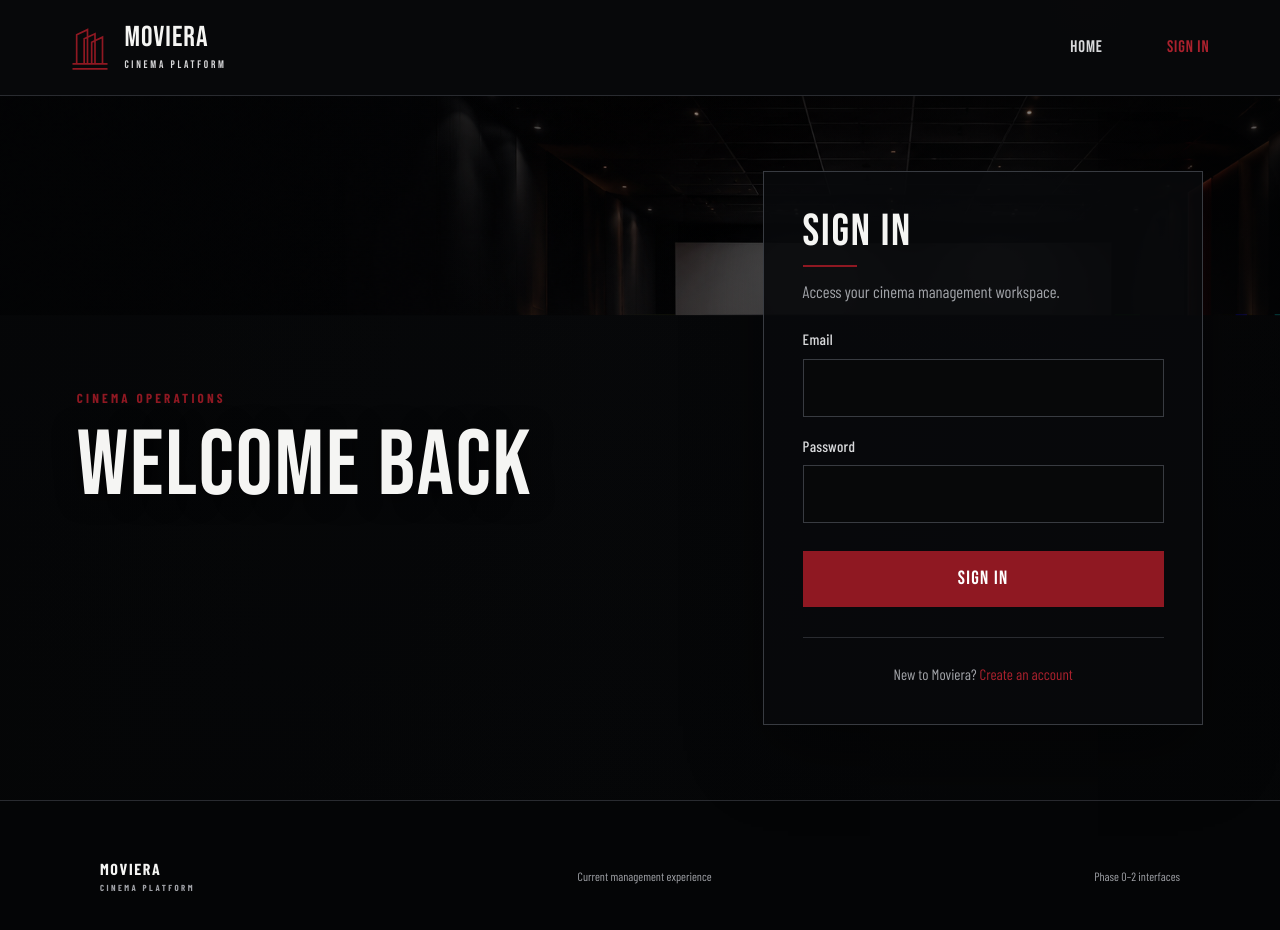
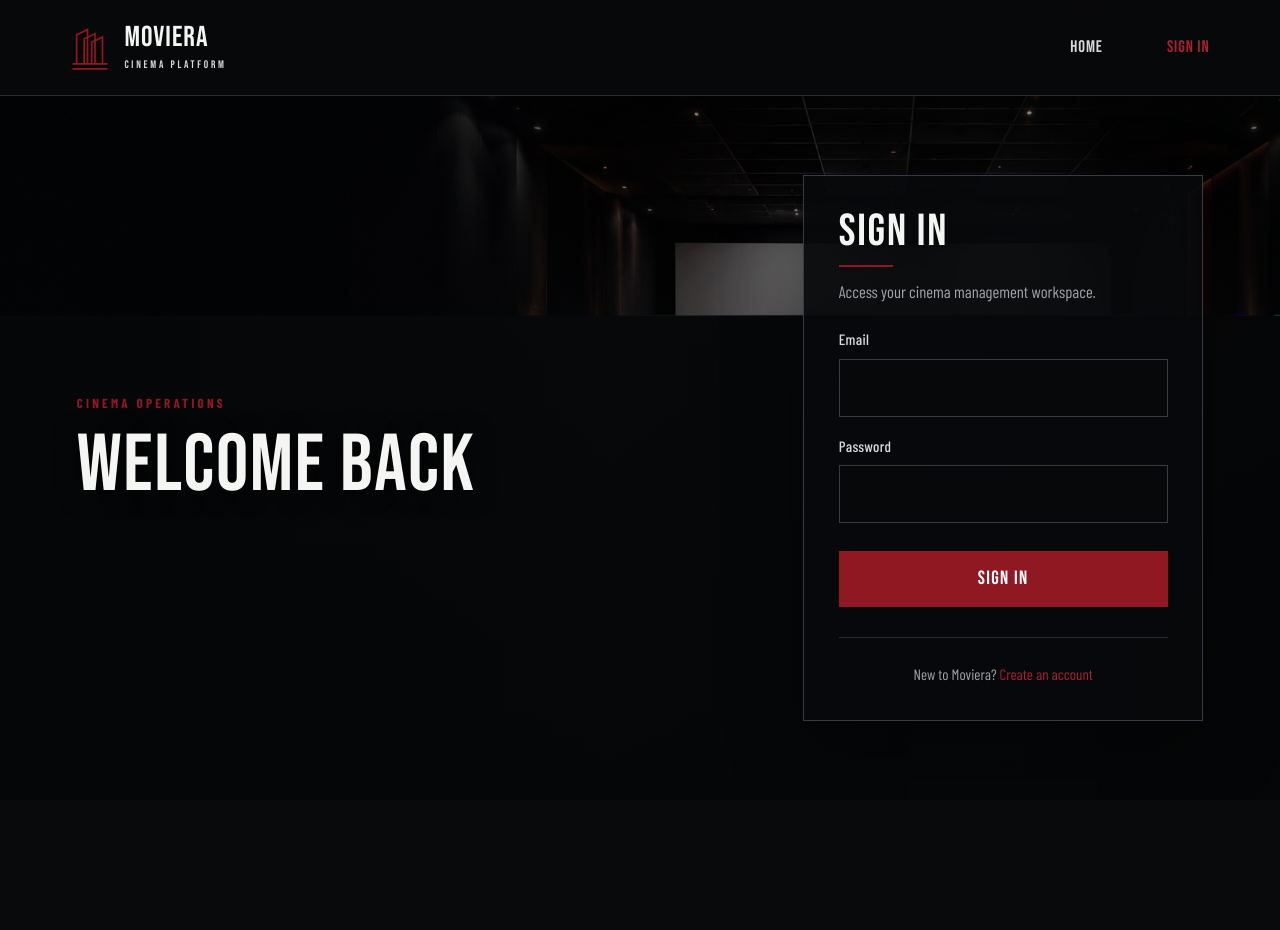
Before and after one commit to Eng-raghadZ/CinemaTicketBooking, a Next.js app: page /login in a window 1280 px wide. Shown: the top 930 px of the page. After the commit the page ends 800 px from the top, so only its background shows below. Built offline with nearby package versions, Linux system fonts and the light colour scheme; no server answers.

Commit message:
fix(ui): fit cinematic login within viewport

```diff
--- a/app/globals.css
+++ b/app/globals.css
@@ -73,11 +73,11 @@ dt{color:var(--muted);font-size:.72rem;font-weight:800;text-transform:uppercase}
 .auth-panel form{width:100%}
 .auth-panel form button{width:100%}
 .auth-switch{text-align:center;font-size:.85rem}
-.login-page{grid-template-columns:minmax(0,1fr) minmax(440px,42vw);align-items:center;padding:clamp(28px,4vw,64px) clamp(28px,6vw,96px);background-image:linear-gradient(90deg,rgba(3,4,5,.5),rgba(3,4,5,.12) 48%,rgba(3,4,5,.54)),linear-gradient(180deg,rgba(3,4,5,.16),rgba(3,4,5,.58)),url('/images/moviera-auditorium.png');background-size:cover;background-position:center center}
+.login-page{grid-template-columns:minmax(0,1fr) minmax(390px,38vw);align-items:center;padding:clamp(24px,3.5vw,52px) clamp(28px,6vw,96px);overflow:hidden;background-image:linear-gradient(90deg,rgba(3,4,5,.48),rgba(3,4,5,.1) 48%,rgba(3,4,5,.52)),linear-gradient(180deg,rgba(3,4,5,.12),rgba(3,4,5,.5)),url('/images/moviera-auditorium.png');background-size:cover;background-position:center 48%}
 .login-story{min-height:0;padding:0;background:none}
 .login-story .eyebrow{margin-bottom:18px;font-size:.82rem}
-.login-story h1{font-size:clamp(4.2rem,7.2vw,7.4rem);line-height:.88;text-shadow:0 3px 24px rgba(0,0,0,.62)}
-.login-panel{width:min(100%,440px);min-height:0;margin-left:auto;padding:clamp(30px,3vw,44px);border:1px solid var(--line2);background:rgba(8,9,11,.93);box-shadow:0 26px 70px rgba(0,0,0,.42)}
+.login-story h1{font-size:clamp(3.8rem,6.3vw,6.5rem);line-height:.88;text-shadow:0 3px 24px rgba(0,0,0,.62)}
+.login-panel{width:min(100%,400px);min-height:0;margin-left:auto;padding:clamp(27px,2.7vw,38px);border:1px solid var(--line2);background:rgba(8,9,11,.93);box-shadow:0 26px 70px rgba(0,0,0,.42)}
 .login-panel h2{font-size:2.8rem;line-height:1}
 .login-panel>p:not(.auth-switch){margin:4px 0 24px}
 .login-panel form{gap:18px;margin-top:0}
@@ -87,6 +87,7 @@ dt{color:var(--muted);font-size:.72rem;font-weight:800;text-transform:uppercase}
 .login-panel .auth-switch{margin:30px 0 0;padding-top:25px;border-top:1px solid var(--line);color:var(--muted);font-size:.94rem}
 .login-panel .auth-switch a{color:var(--redHover);text-decoration:none}
 body:has(.login-page) .nav-cta{min-width:auto;padding:0;background:transparent;color:var(--redHover)!important}
+body:has(.login-page) .site-footer{display:none}
 .site-footer{display:flex;align-items:center;justify-content:space-between;min-height:150px;padding:32px max(28px,calc((100vw - var(--max))/2));border-top:1px solid var(--line);background:#040506;color:var(--muted);font-size:.75rem}
 .footer-brand{color:var(--text);font-size:1rem;font-weight:900;letter-spacing:.1em}
 @media(max-width:820px){
@@ -102,4 +103,9 @@ body:has(.login-page) .nav-cta{min-width:auto;padding:0;background:transparent;c
  .site-brand-copy{font-size:.9rem}.site-brand-copy small{display:none}.site-nav>a:first-child{display:none}.home-hero{min-height:100svh}.hero-content h1{font-size:clamp(2.7rem,13vw,4rem)}.hero-actions a{width:100%}.desktop-break{display:none}
  section:not(.home-hero):not(.capability-strip):not(.auth-story):not(.auth-panel){padding:18px 14px}button{max-width:100%}
 }
+@media(max-height:700px) and (min-width:821px){
+ .login-page{grid-template-columns:minmax(0,1fr) minmax(350px,36vw);padding:20px clamp(30px,5vw,72px);background-position:center 44%}
+ .login-story .eyebrow{margin-bottom:12px;font-size:.7rem}.login-story h1{font-size:clamp(3.3rem,5.8vw,5.3rem)}
+ .login-panel{width:min(100%,370px);padding:22px 26px}.login-panel h2{font-size:2.15rem}.login-panel>p:not(.auth-switch){margin:2px 0 15px;font-size:.88rem}.login-panel form{gap:11px}.login-panel label{gap:5px;font-size:.82rem}.login-panel input:not([type=checkbox]):not([type=radio]){min-height:44px;padding:9px 12px}.login-panel form button{min-height:44px;margin-top:5px;font-size:1.05rem}.login-panel .auth-switch{margin-top:18px;padding-top:16px;font-size:.82rem}
+}
 @media(prefers-reduced-motion:reduce){*,*::before,*::after{scroll-behavior:auto!important;transition:none!important}}
```
